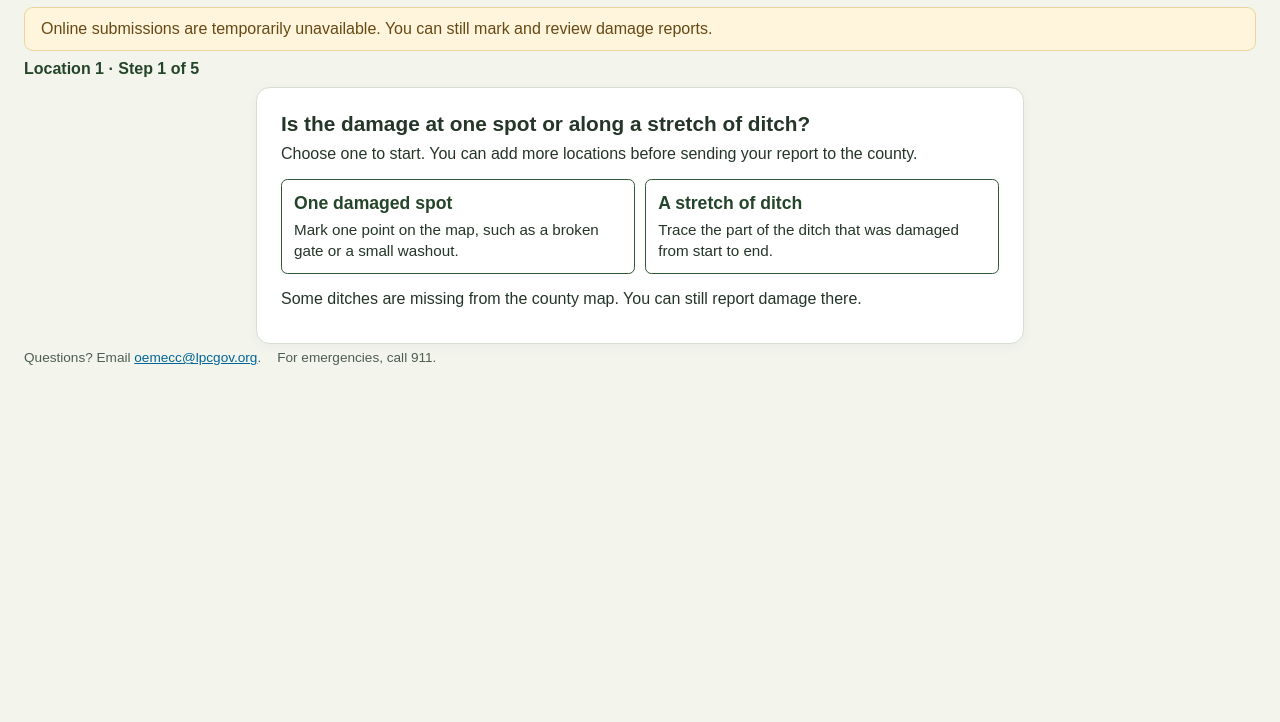
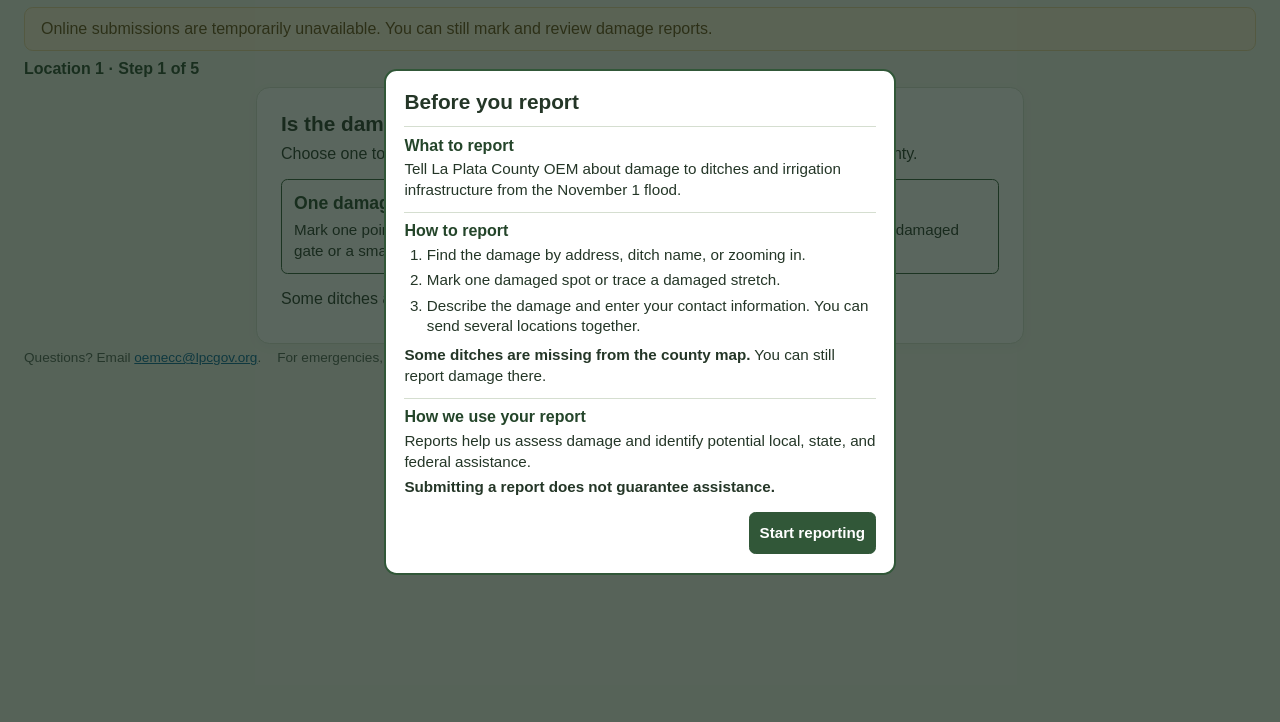
Before and after one commit to Matthew-Richardson/ditchportal, a plain HTML site: page index.html in a window 1280 px wide. Shown: the part 78-800 px from the top of the page. Drawn offline with Linux system fonts and the light colour scheme; no server answers.

Commit message:
Open reporting instructions by default

```diff
--- a/app.js
+++ b/app.js
@@ -2,6 +2,10 @@ import { config } from './config.js';
 import { canSubmit, globalId, sendReports } from './intake.js';
 
 const $ = id => document.getElementById(id);
+const helpDialog = $('report-help');
+$('show-help').addEventListener('click', () => helpDialog.showModal());
+helpDialog.showModal();
+
 const L = window.L;
 const COUNTY = 'https://gis.lpcgov.org/arcgis/rest/services';
 const countyBounds = L.latLngBounds([36.99, -108.25], [37.66, -107.46]);
@@ -153,8 +157,6 @@ expandedMap.addEventListener('close', () => {
   else $('expand-map').focus({ preventScroll: true });
 });
 
-const helpDialog = $('report-help');
-$('show-help').addEventListener('click', () => helpDialog.showModal());
 const queuedLayer = L.layerGroup().addTo(map);
 const activeLayer = L.layerGroup().addTo(map);
 const marker = point => L.circleMarker(point, {
--- a/index.html
+++ b/index.html
@@ -6,9 +6,9 @@
   <meta name="description" content="Report irrigation ditch damage in La Plata County, Colorado.">
   <title>Ditch Damage Reporting | La Plata County</title>
   <link rel="stylesheet" href="./vendor/leaflet.css">
-  <link rel="stylesheet" href="./styles.css?v=map-controls">
+  <link rel="stylesheet" href="./styles.css?v=welcome-instructions">
   <script src="./vendor/leaflet.js" defer></script>
-  <script type="module" src="./app.js?v=report-progress"></script>
+  <script type="module" src="./app.js?v=welcome-instructions"></script>
 </head>
 <body>
   <header class="county-bar">
@@ -189,16 +189,26 @@
   </main>
   <dialog id="expanded-map" aria-label="Full-screen damage map"></dialog>
   <dialog id="report-help" aria-labelledby="help-title">
-    <h2 id="help-title">Before you report</h2>
-    <p>Please use this portal to report damage to ditches and irrigation infrastructure to La Plata County OEM. This information is needed to assess the amount and magnitude of damage caused by the flooding event of November 1st.</p>
-    <p>This information will only be used to identify impact areas, so that we can identify potential assistance from local, state and federal sources. <strong>Entering this information does not ensure assistance of any kind</strong>, but will help us identify needs.</p>
-    <p><strong>Not all ditches are recorded with La Plata County.</strong> You can report damage even if the ditch or its name is missing from the map.</p>
-    <ol>
-      <li>Search for a street address or ditch name, or zoom to the location. You can expand the map for more room.</li>
-      <li>Mark a single spot, or trace a damaged stretch from start to end.</li>
-      <li>Follow the steps to describe the damage and give your contact information. Save each location, then send all your reports together.</li>
-    </ol>
-    <form method="dialog"><button class="primary" autofocus>Start reporting</button></form>
+    <h2 id="help-title" tabindex="-1" autofocus>Before you report</h2>
+    <section>
+      <h3>What to report</h3>
+      <p>Tell La Plata County OEM about damage to ditches and irrigation infrastructure from the November 1 flood.</p>
+    </section>
+    <section>
+      <h3>How to report</h3>
+      <ol>
+        <li>Find the damage by address, ditch name, or zooming in.</li>
+        <li>Mark one damaged spot or trace a damaged stretch.</li>
+        <li>Describe the damage and enter your contact information. You can send several locations together.</li>
+      </ol>
+      <p><strong>Some ditches are missing from the county map.</strong> You can still report damage there.</p>
+    </section>
+    <section>
+      <h3>How we use your report</h3>
+      <p>Reports help us assess damage and identify potential local, state, and federal assistance.</p>
+      <p><strong>Submitting a report does not guarantee assistance.</strong></p>
+    </section>
+    <form method="dialog"><button class="primary">Start reporting</button></form>
   </dialog>
 </body>
 </html>
--- a/styles.css
+++ b/styles.css
@@ -130,9 +130,12 @@ footer a { color: var(--county-blue); }
 .ditch-name-label::before { display: none; }
 #report-help { width: min(32rem, 100% - 2rem); max-height: calc(100dvh - 2rem); padding: 1.15rem; color: var(--ink); background: white; border: 2px solid var(--field-green); border-radius: .8rem; }
 dialog::backdrop { background: #14251bb3; }
-#report-help h2 { font-size: 1.2rem; }
-#report-help p, #report-help li { margin-top: .55rem; font-size: .9rem; }
-#report-help ol { margin: .75rem 0; padding-left: 1.4rem; }
+#report-help h2 { font-size: 1.3rem; }
+#report-help h2:focus { outline: none; }
+#report-help section { margin-top: .7rem; padding-top: .6rem; border-top: 1px solid var(--rule); }
+#report-help h3 { margin: 0; color: var(--field-dark); font-size: 1rem; }
+#report-help p, #report-help li { margin-top: .3rem; font-size: .95rem; line-height: 1.35; }
+#report-help ol { margin: .3rem 0 .55rem; padding-left: 1.4rem; }
 #report-help form { display: flex; justify-content: end; margin-top: .9rem; }
 
 @media (max-width: 700px) {
@@ -148,6 +151,9 @@ dialog::backdrop { background: #14251bb3; }
 }
 @media (max-width: 420px) {
   .map-controls button, .map-controls select, .map-footer-actions button { font-size: .82rem; }
+  #report-help { width: calc(100% - 1rem); max-height: calc(100dvh - 1rem); padding: .8rem; }
+  #report-help section { margin-top: .5rem; padding-top: .45rem; }
+  #report-help form { margin-top: .65rem; }
 }
 .expanded-only { display: none; }
 #expanded-map {
```
